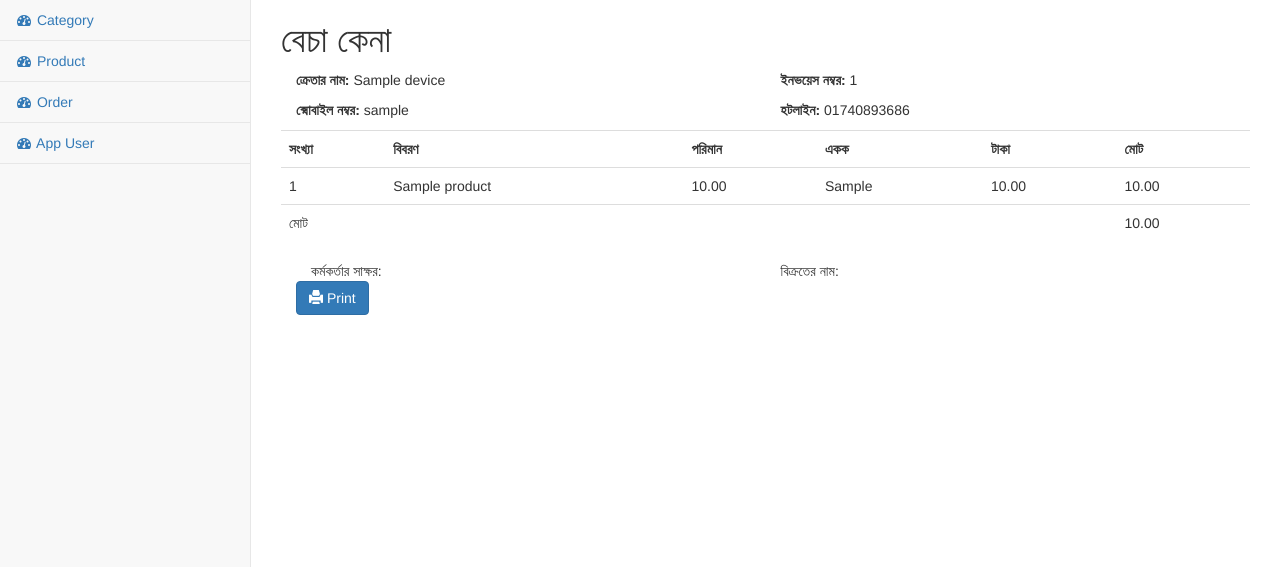
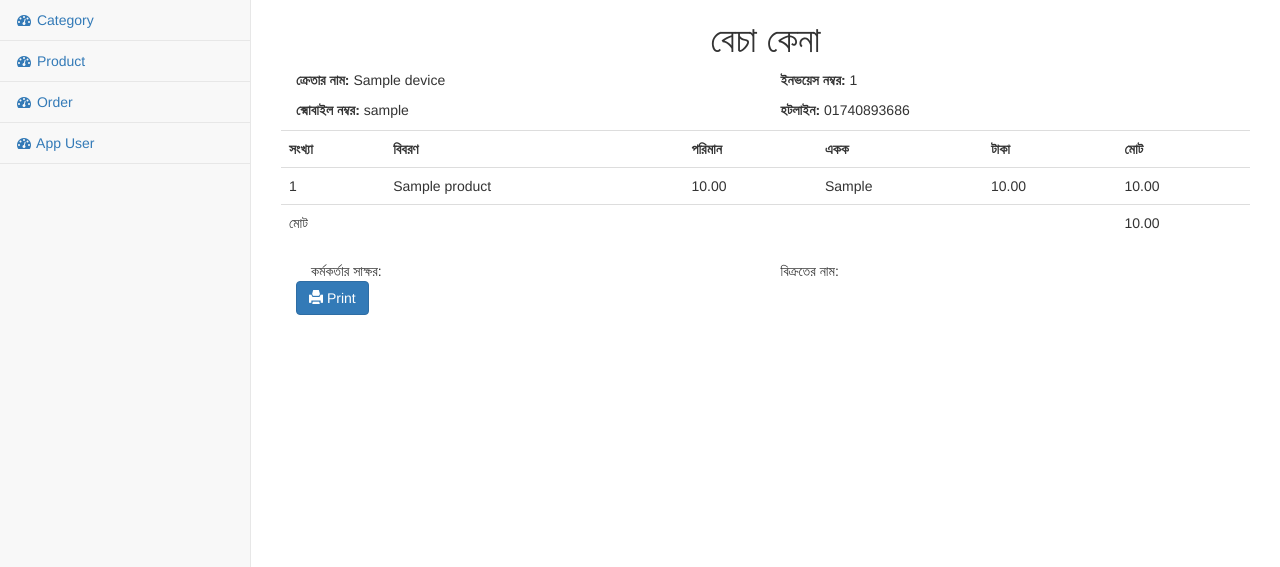
Before and after one commit to raselTarikul/Bechakeena, a Django app: page /apps/orders/1 in a window 1280 px wide. Shown: the part 51-618 px from the top of the page. Run offline with Django 3.2, Linux system fonts and the light colour scheme; the first user in the database is signed in; tables that the repository leaves empty hold one stand-in row (Sample ...); some libraries are stand-ins or nearby versions.

Commit message:
Invoice updated

```diff
--- a/apps/templates/apps/order_detail.html
+++ b/apps/templates/apps/order_detail.html
@@ -7,7 +7,7 @@
 {% block content %}
     <div class="row">
         <div class="col-md-12 col-print-12">
-            <h1 class="center">বেচা কেনা</h1>
+            <h1 class="text-center">বেচা কেনা</h1>
             <div class="col-md-6 col-print-6">
                  <p><strong>ক্রেতার নাম:</strong> {{ order.device.shop_name }}</p>
                 <p><strong>ক্মোবাইল নম্বর:</strong> {{ order.device.user.username }}</p>
```
